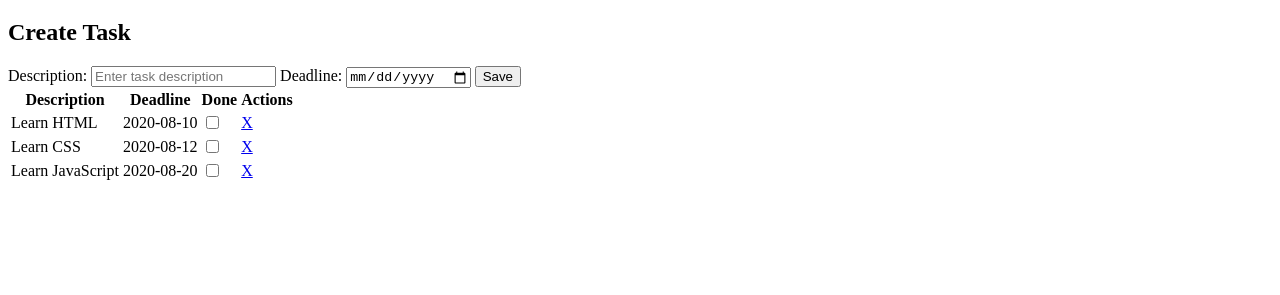
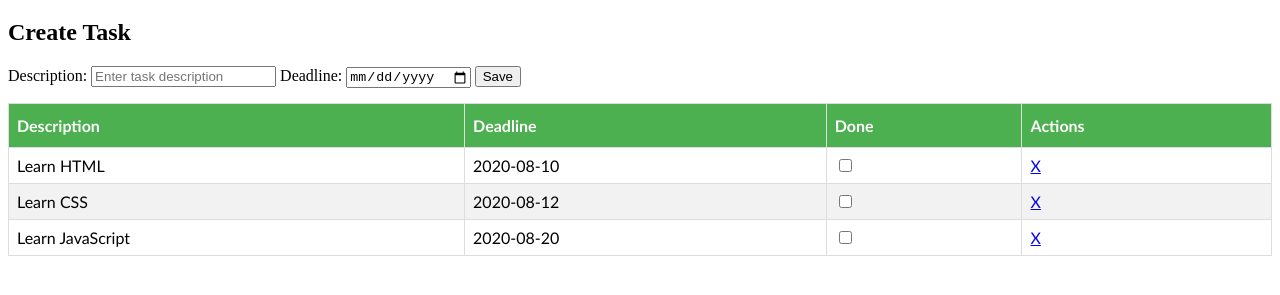
Before and after one commit to weulf7/to-do-list-web-app, a plain HTML site: page index.html in a window 1280 px wide. Shown: the part 61-356 px from the top of the page. Drawn offline with Linux system fonts and the light colour scheme.

Commit message:
added styling for task table

```diff
--- /dev/null
+++ b/css/main.css
@@ -0,0 +1,28 @@
+#tasks {
+    font-family: "Trebuchet MS", Arial, Helvetica, sans-serif;
+    border-collapse: collapse;
+    width: 100%;
+    margin-top:15px;
+}
+
+.delete-link{
+
+
+}
+
+#tasks td, #tasks th {
+    border: 1px solid #ddd;
+    padding: 8px;
+}
+
+#tasks tr:nth-child(even){background-color: #f2f2f2;}
+
+#tasks tr:hover {background-color: #ddd;}
+
+#tasks th {
+    padding-top: 12px;
+    padding-bottom: 12px;
+    text-align: left;
+    background-color: #4CAF50;
+    color: white;
+}
--- a/index.html
+++ b/index.html
@@ -3,6 +3,7 @@
 <head>
     <meta charset="UTF-8">
     <title>Title</title>
+    <link rel="stylesheet" href="css/main.css">
 </head>
 <body>
 <div id="main-content">
@@ -23,7 +24,7 @@
 
     <div id="existing-task">
 
-        <table>
+        <table id="tasks">
             <thead>
 
             <tr>
```
